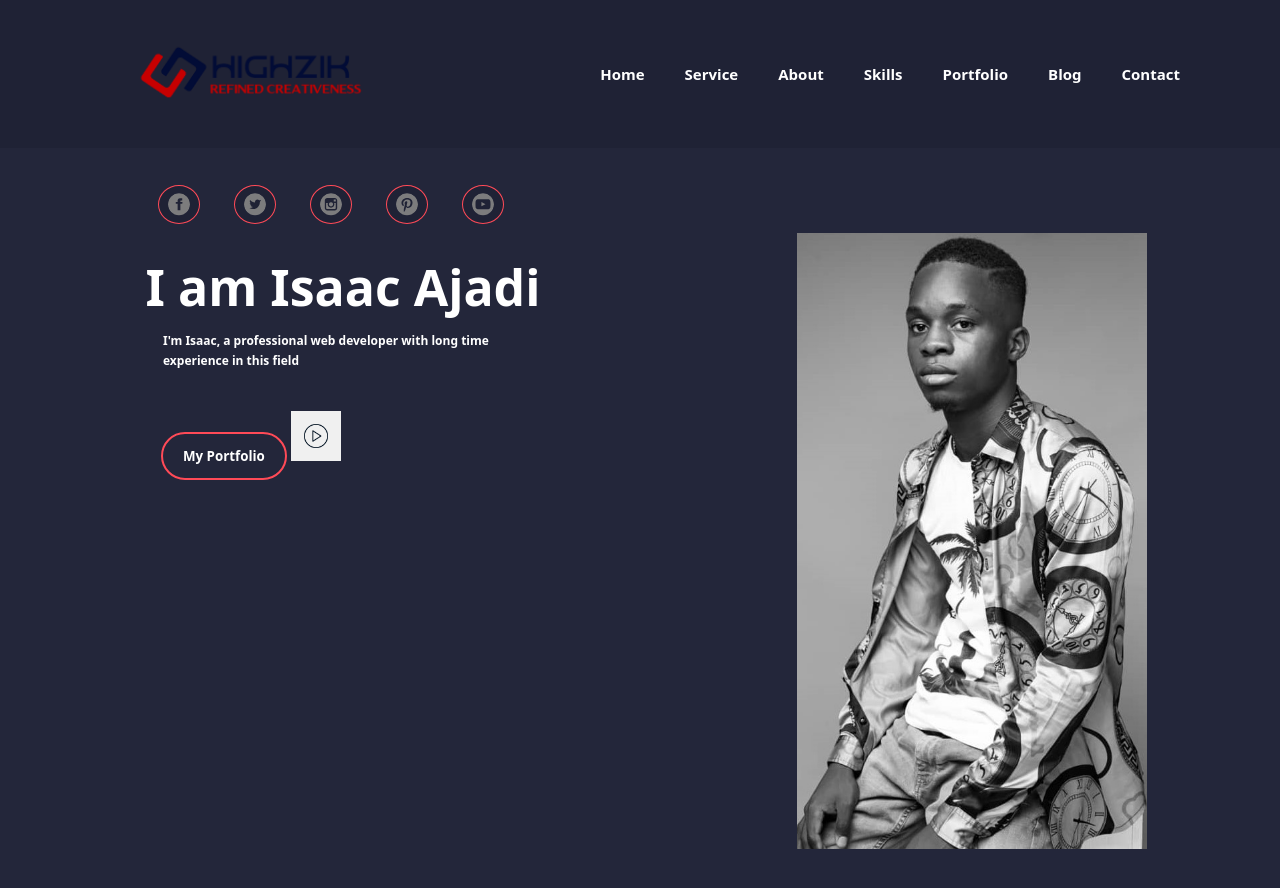
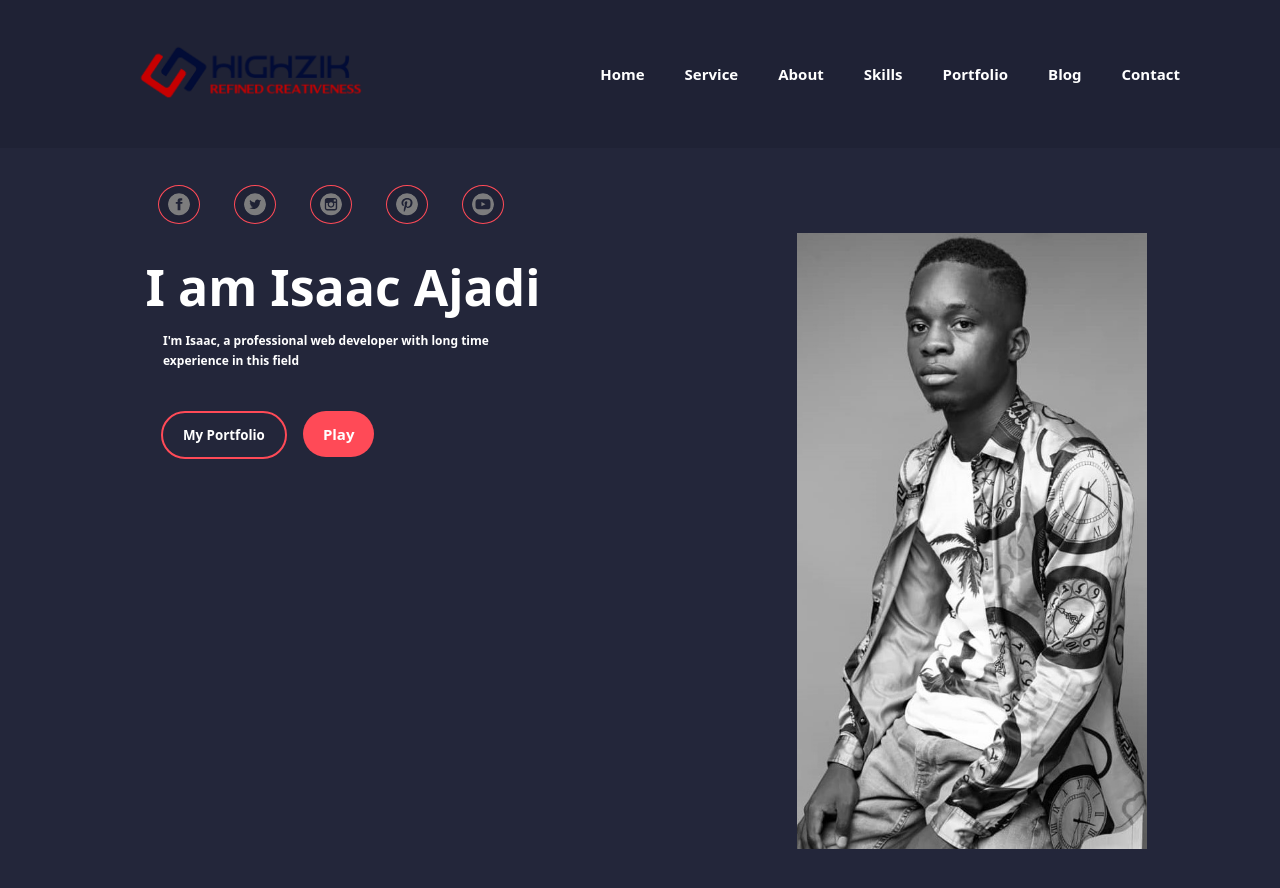
Before and after one commit to Highzik/HTML-checkpoint, a plain HTML site: page isaac.html in a window 1280 px wide. Shown: the top 888 px of the page. Drawn offline with Linux system fonts and the light colour scheme.

Commit message:
I added a play logo to the icon-logo folder, and I edited the index and css files

```diff
--- a/isaac.css
+++ b/isaac.css
@@ -127,7 +127,15 @@
 }
 
 .play-logo {
-  width: 50px;
+  background: #FF4A57;
+  color: #fff;
+  border: none;
+  border-radius: 30px;
+  padding: 13px 20px;
+  font-family: system-ui, -apple-system, BlinkMacSystemFont, 'Segoe UI', Roboto, Oxygen, Ubuntu, Cantarell, 'Open Sans', 'Helvetica Neue', sans-serif;
+  font-weight: bold;
+  font-size: 15px;
+  margin-left: 12px;
 }
 
 .portfolio:hover {
--- a/isaac.html
+++ b/isaac.html
@@ -43,7 +43,7 @@
           <p class="author-name">I am Isaac Ajadi</p>
           <p class="about-author">I'm Isaac, a professional web developer with long time experience in this field</p>
           <button class="portfolio">My Portfolio</button>
-          <img src="icon-logos/play logo.webp" class="play-logo">
+          <button class="play-logo">Play</button>
         </div>
 
         <aside class="aside-container">
```
Also changed, not shown: icon-logos/play logo.png (added).
